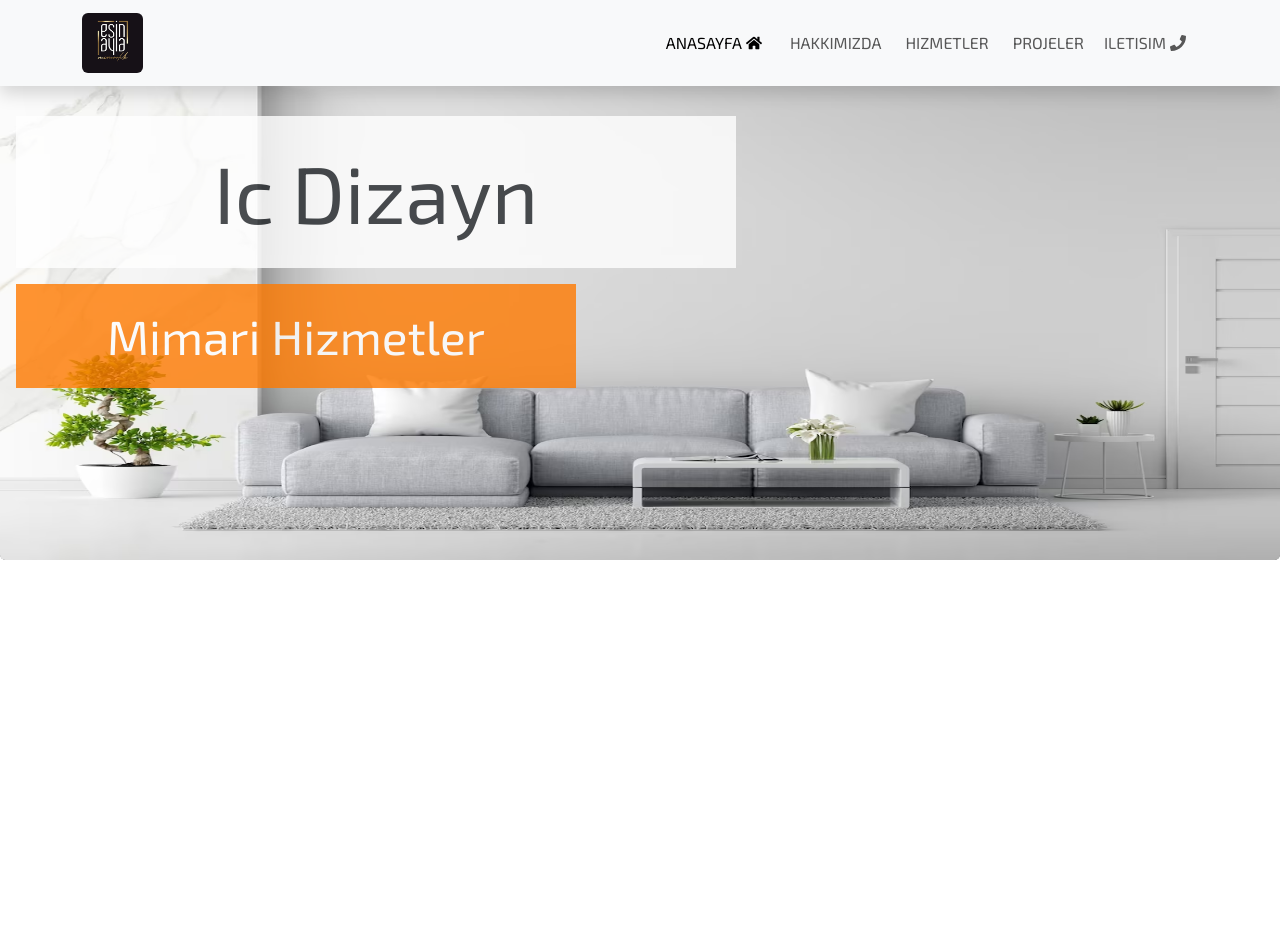
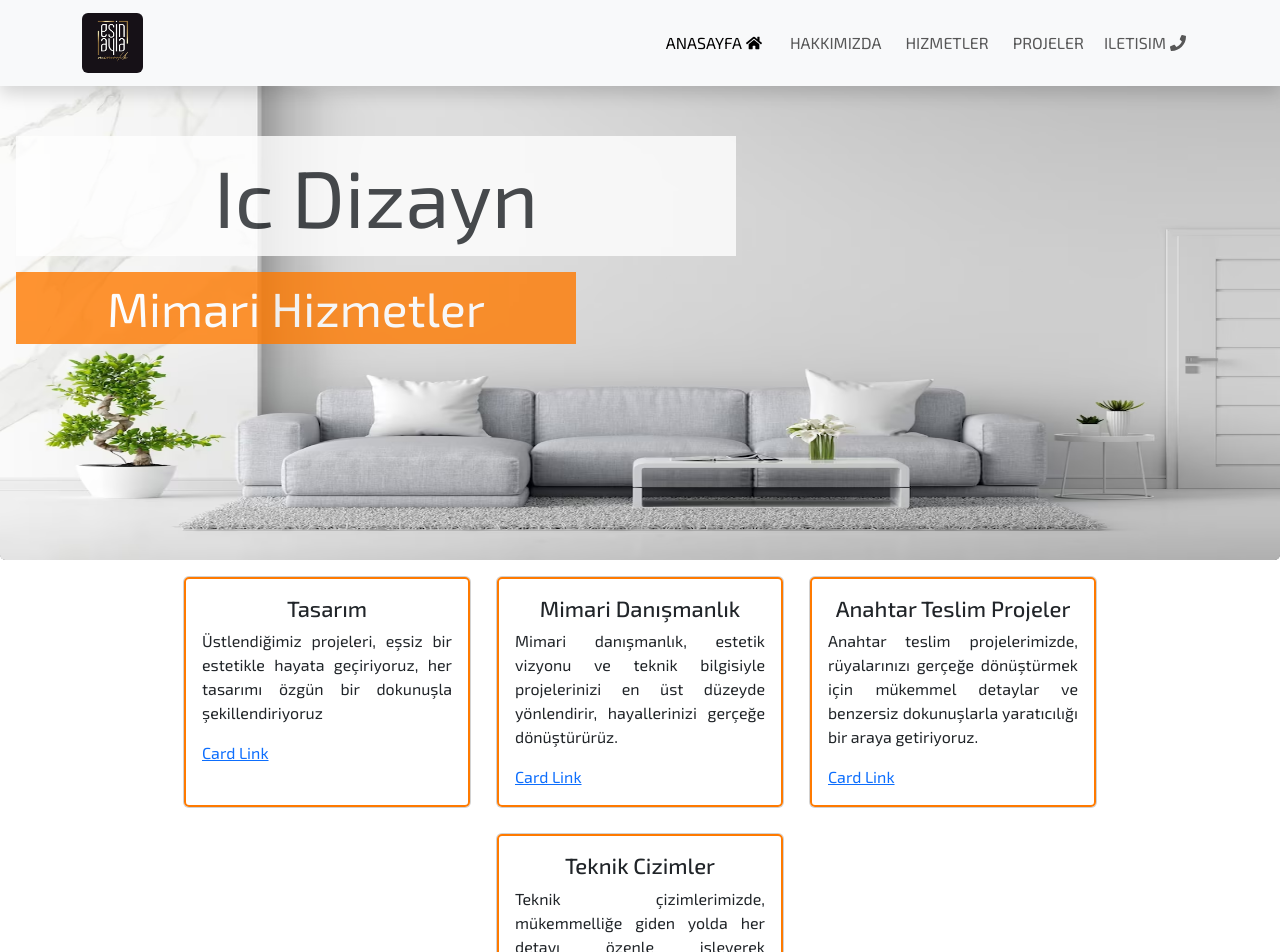
Before and after one commit to mhmtkarakas/InteriorDesignProject--with-ReactBootstrap, a React (Create React App) app: page / in a window 1280 px wide. Shown: the top 952 px of the page. Before the commit the page ends 800 px from the top, so only its background shows below. Built offline with nearby package versions, Linux system fonts and the light colour scheme.

Commit message:
ServiseCards component created

```diff
--- a/src/Pages/Home.jsx
+++ b/src/Pages/Home.jsx
@@ -1,4 +1,5 @@
 import React from 'react'
+import ServiceCards from '../components/ServiceCards';
 import Main from './../components/Main';
 
 
@@ -6,6 +7,7 @@ const Home = () => {
   return (
     <div className=''>
       <Main />
+      <ServiceCards />
     </div>
   )
 }
--- a/src/components/Main.css
+++ b/src/components/Main.css
@@ -3,7 +3,8 @@
     min-height: 60vh;
 }
 .mainimg{
-    max-height: 60vh;
+     max-height: 60vh;
+     min-height: 60vh;
     margin-top: 80px;
 }
 .text1{
@@ -12,10 +13,10 @@
 
    padding: 1rem 2rem;
    font-size: 5rem;
-   text-align: center;
-   width: 45rem;
+   text-align: center !important;
+   max-width: 45rem;
    opacity: .8;
-   margin-top: 100px;
+   margin-top: 120px;
 }
 .text2{
     background:var(--orange);
@@ -23,8 +24,8 @@
 
     padding: 1rem 2rem;
     font-size: 3rem;
-    text-align: center;
-    width: 35rem;
+    text-align: center !important;
+    max-width: 35rem;
     opacity: .8;
     margin-top: 1rem;
  }
--- a/src/components/Main.jsx
+++ b/src/components/Main.jsx
@@ -9,10 +9,10 @@ const Main = () => {
     <Card.Img className='mainimg' src={mainimg} alt="Card image" />
     <Card.ImgOverlay>
 
-      <Card.Text className='text1'>
+      <Card.Text className='text1   p-0'>
            Ic Dizayn
       </Card.Text>
-      <Card.Text className='text2'>Mimari Hizmetler</Card.Text>
+      <Card.Text className='text2  p-0'>Mimari Hizmetler</Card.Text>
     </Card.ImgOverlay>
   </Card>
   )
--- /dev/null
+++ b/src/components/ServiceCard.css
@@ -0,0 +1,40 @@
+.cards{
+    display: flex;
+    flex-direction: row;
+    justify-content: center;
+    gap: 25px;
+    flex-wrap: wrap;
+}
+.card-body{
+    border: 2px solid var(--orange);
+    border-radius: 5px;
+    display: flex;
+    flex-direction: column;
+}
+.card-title{
+    margin: auto;
+    font-size: 22px !important;
+    font-weight: 500 !important;
+    position: relative;
+    display: inline-block;
+    cursor: pointer;
+
+
+
+}
+.card-title::before {
+    content: " ";
+    position: absolute;
+    bottom:0 ;
+    left: 0;
+    width: 0;
+    height: 3px;
+    background-color:var(--orange); /* Çizgi rengi */
+    transition: width 1s ease; /* Animasyon süresi ve geçiş tipi */
+  }
+  .card-title:hover::before {
+    width: 100%;
+  }
+ .card-text{
+    text-align: justify;
+ }
--- /dev/null
+++ b/src/components/ServiceCards.jsx
@@ -0,0 +1,53 @@
+import React from "react";
+import "./ServiceCard.css";
+import Card from "react-bootstrap/Card";
+
+const ServiceCards = () => {
+  return (
+    <div className="container cards my-3">
+      <Card style={{ width: "18rem" }}>
+        <Card.Body className="card-body">
+          <Card.Title className="card-title text-center">Tasarım</Card.Title>
+
+          <Card.Text className="card-text">
+            Üstlendiğimiz projeleri, eşsiz bir estetikle hayata geçiriyoruz, her
+            tasarımı özgün bir dokunuşla şekillendiriyoruz
+          </Card.Text>
+          <Card.Link href="#">Card Link</Card.Link>
+        </Card.Body>
+      </Card>
+      <Card style={{ width: "18rem" }}>
+        <Card.Body>
+          <Card.Title>Mimari Danışmanlık</Card.Title>
+
+          <Card.Text>
+          Mimari danışmanlık, estetik vizyonu ve teknik bilgisiyle projelerinizi en üst düzeyde yönlendirir, hayallerinizi gerçeğe dönüştürürüz.
+          </Card.Text>
+          <Card.Link href="#">Card Link</Card.Link>
+        </Card.Body>
+      </Card>
+      <Card style={{ width: "18rem" }}>
+        <Card.Body>
+          <Card.Title>Anahtar Teslim Projeler</Card.Title>
+
+          <Card.Text>
+          Anahtar teslim projelerimizde, rüyalarınızı gerçeğe dönüştürmek için mükemmel detaylar ve benzersiz dokunuşlarla yaratıcılığı bir araya getiriyoruz.
+          </Card.Text>
+          <Card.Link href="#">Card Link</Card.Link>
+        </Card.Body>
+      </Card>
+      <Card style={{ width: "18rem" }}>
+        <Card.Body>
+          <Card.Title>Teknik Cizimler</Card.Title>
+
+          <Card.Text >
+          Teknik çizimlerimizde, mükemmelliğe giden yolda her detayı özenle işleyerek projelerinizi hayata geçiriyoruz.
+          </Card.Text>
+          <Card.Link href="#">Card Link</Card.Link>
+        </Card.Body>
+      </Card>
+    </div>
+  );
+};
+
+export default ServiceCards;
```
Also changed, not shown: src/index.css (line endings or trailing spaces).
